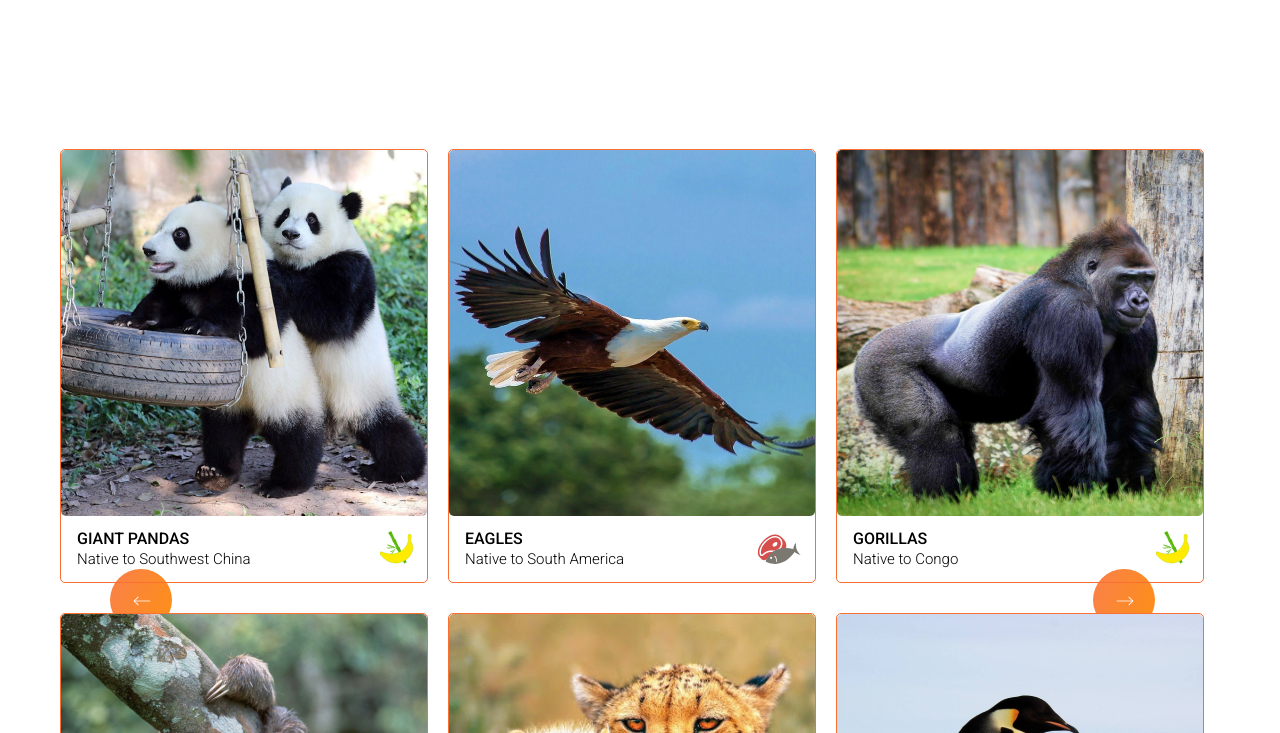
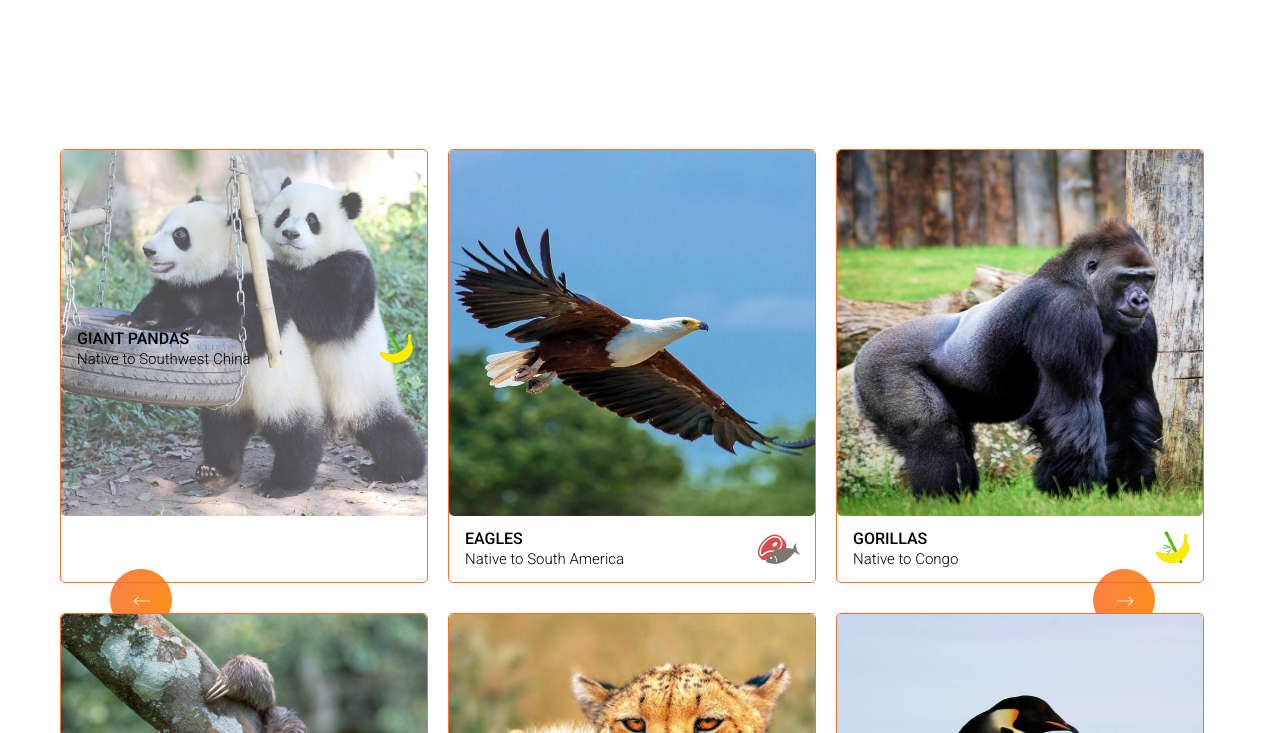
Before and after one commit to ViktOr-byte/online-zoo-new, a plain HTML site: page index.html in a window 1280 px wide. In both pictures the pointer is over the picture 244 px from the left and 1666 px from the top of the page. Shown: the part 1333-2066 px from the top of the page. Drawn offline with Linux system fonts and the light colour scheme.

Commit message:
fix: add some update;

```diff
--- a/style.css
+++ b/style.css
@@ -263,7 +263,18 @@ a{
     border-radius: 5px;
     position: relative;
     z-index:2 ;
+    cursor: pointer;
 }
+.card-title{
+    transition: 0.75s;
+}
+.card:hover .card-img img{
+    opacity: 0.7;
+}
+.card:hover .card-title {
+    transform: translate(0, -200px);
+}
+
 .card-img img{
     border-radius: 5px;
 }
@@ -329,6 +340,7 @@ background:#E47209 ;
     line-height: 120%;
     color: #000000;
 }
+
 .card-title-text{
     display: flex;
     flex-direction: column;
@@ -353,7 +365,6 @@ background:#E47209 ;
     padding-bottom: 180px;
     margin-top: 140px;
 }
-
 .testimonial-flower{
     background: url(./assert/images/leav_foto.png);
     background-size: contain;
```
